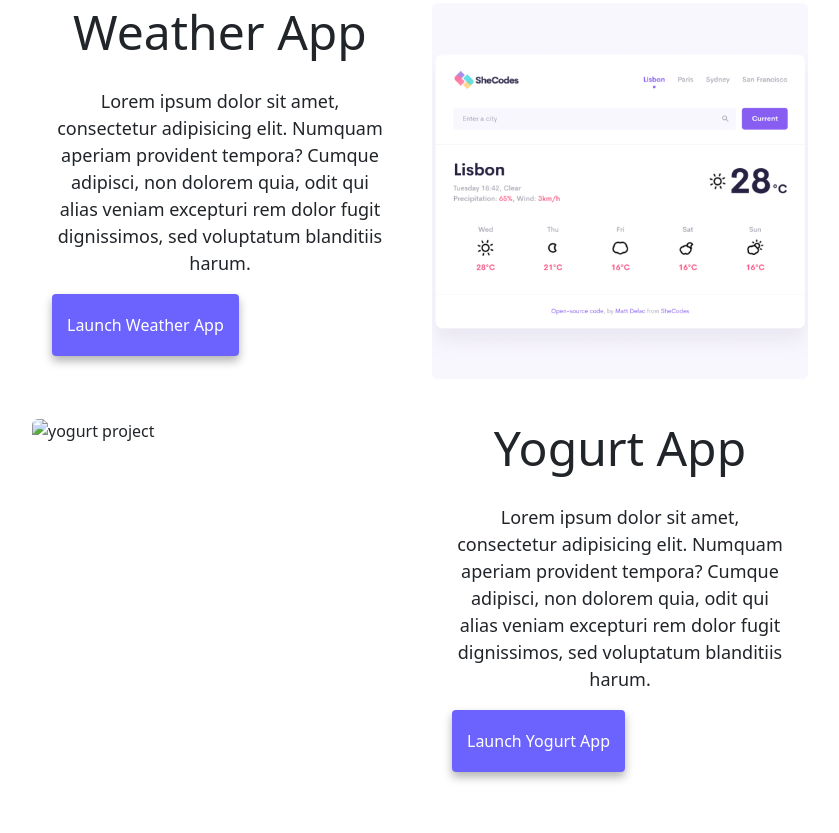
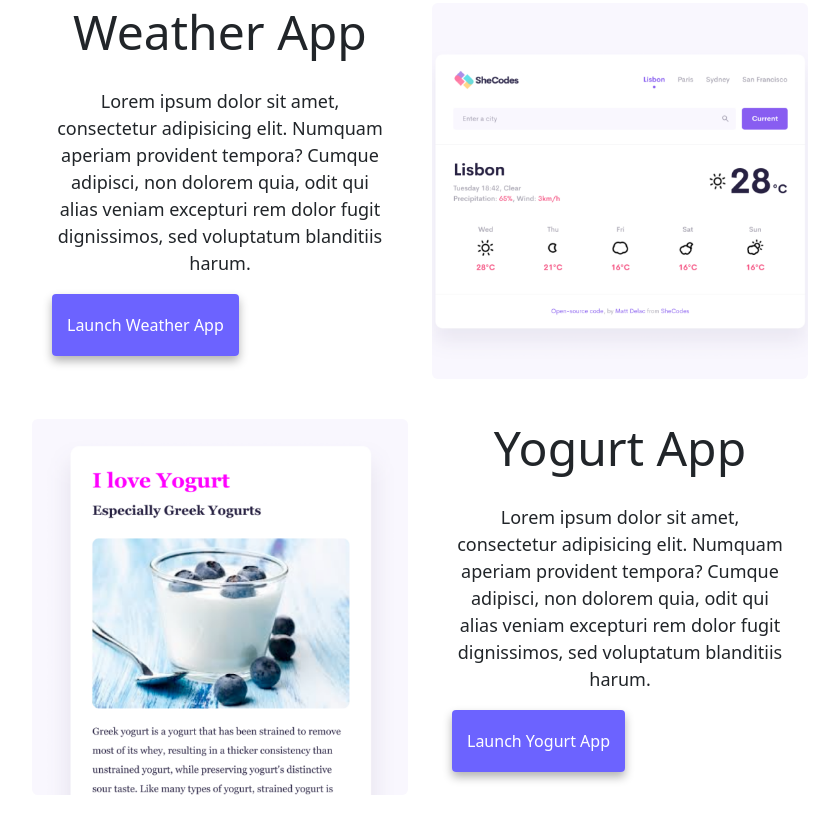
Before and after one commit to Nooshin0962/MultipleSite, a plain HTML site: page index.html in a window 1280 px wide. Shown: the part 992-1825 px from the top of the page, without its empty margins (220-1059 px from the left). Drawn offline with nearby package versions, Linux system fonts and the light colour scheme.

Commit message:
Update index.html

```diff
--- a/index.html
+++ b/index.html
@@ -90,7 +90,7 @@
     <div class="container section">
       <div class="row">
         <div class="col-6">
-          <img src="Image/yogurt.png" alt="yogurt project" class="img-fluid rounded d-none d-md-block" />
+          <img src="Images/yogurt.png" alt="yogurt project" class="img-fluid rounded d-none d-md-block" />
         </div>
         <div class="col-12 col-md-6">
           <h2 class="text-center">Yogurt App</h2>
```
